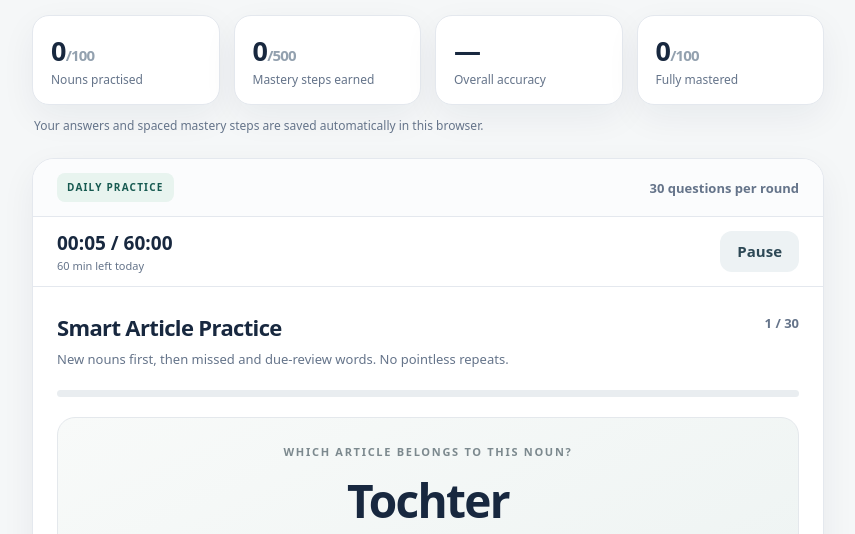
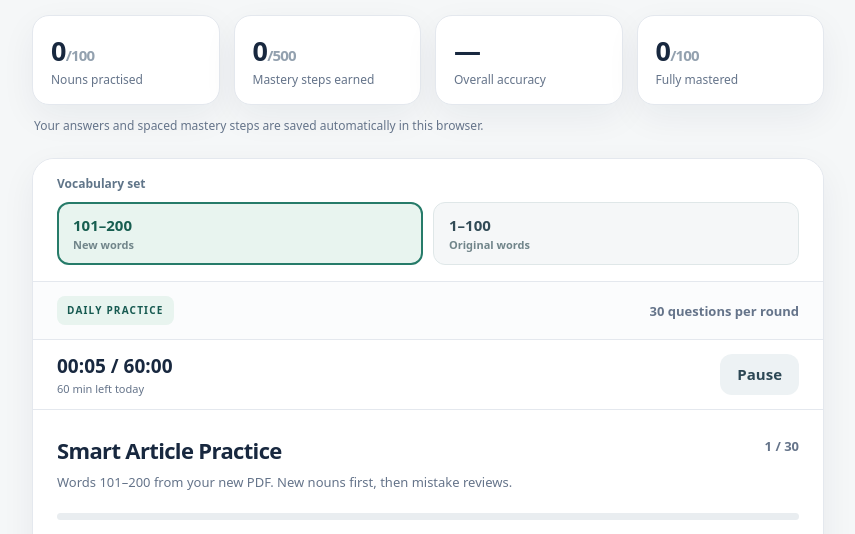
Before and after one commit to Yasir88y/learne-germann-articlez-chtgpt, a plain HTML site: page index.html in a window 1280 px wide. Shown: the part 407-941 px from the top of the page, without its empty margins (212-1067 px from the left). Drawn offline with Linux system fonts and the light colour scheme.

Commit message:
Add vocabulary-set selector, default new words, and deck-specific stats

```diff
--- a/index.html
+++ b/index.html
@@ -38,6 +38,13 @@
     .session-heading{display:flex;align-items:center;justify-content:space-between;gap:12px;padding:14px 24px;background:#fbfcfd;border-bottom:1px solid var(--line)}
     .mode-tag{color:#175a51;background:#e8f4ef;font-size:10px;font-weight:850;letter-spacing:1.2px;border-radius:8px;padding:7px 10px;white-space:nowrap}
     .word-progress{font-size:12px;color:#7a888d;margin-top:8px}
+    .deckbar{padding:16px 24px;background:#fff;border-bottom:1px solid var(--line)}
+    .deck-heading{display:block;font-size:12px;font-weight:750;color:#607589;margin-bottom:9px}
+    .deck-actions{display:grid;grid-template-columns:repeat(2,minmax(0,1fr));gap:10px}
+    .deck-choice{min-width:0;border:1px solid #dfe7e8;background:#f5f7f8;color:#314b56;border-radius:12px;padding:11px 15px;text-align:left;font-size:15px;font-weight:800}
+    .deck-choice small{display:block;font-size:11px;font-weight:600;color:#71858a}
+    .deck-choice.active{border:2px solid #267b69;background:#e8f4ef;color:#175e50;padding:10px 14px}
+
     .daily-bar{display:flex;align-items:center;justify-content:space-between;padding:12px 24px;gap:10px;border-bottom:1px solid var(--line)}
     .daily-bar strong{font-size:19px;font-variant-numeric:tabular-nums}.daily-bar #daily-status{font-size:11px;color:var(--sub)}.daily-bar button{padding:9px 17px}
     .rules-note{margin-top:22px;border-top:1px solid var(--line);padding-top:16px;font-size:12px;color:#74808a}
@@ -76,9 +83,9 @@
     .footer{display:flex;justify-content:space-between;align-items:center;gap:12px;flex-wrap:wrap;margin-top:28px;color:#758496;font-size:12px}
     .link-button{background:none;border:0;text-decoration:underline;color:#647585;padding:4px}
     [hidden]{display:none!important}
-    @media(max-width:780px){.stats{grid-template-columns:repeat(2,minmax(0,1fr))}.shell{padding:16px 14px 40px}.hero{padding:24px}.hero-mark{display:none}.panel-pad{padding:20px}.stats{gap:9px}.stat{padding:12px}.stat .num{font-size:23px}.hero h1{font-size:29px}}
+    @media(max-width:780px){.deckbar{padding:14px 18px}.stats{grid-template-columns:repeat(2,minmax(0,1fr))}.shell{padding:16px 14px 40px}.hero{padding:24px}.hero-mark{display:none}.panel-pad{padding:20px}.stats{gap:9px}.stat{padding:12px}.stat .num{font-size:23px}.hero h1{font-size:29px}}
     @media(max-width:440px){.chip{display:none}.session-heading{padding:13px 18px;gap:8px}.session-heading .small-count{font-size:11px}.noun-card{min-height:205px}.actions .btn{padding:12px 15px}.stats{gap:8px}.stat{padding:11px 10px}.stat .lab{font-size:11px}}
-    @media(max-width:360px){.shell{padding:12px 10px 32px}.hero{padding:21px}.panel-pad{padding:16px}.session-heading{padding:12px 14px}.mode-tag{font-size:9px;padding:6px 7px}.noun-card{min-height:190px;padding:16px}.stat{padding:10px 7px}.stat .num{font-size:21px}.choices{gap:7px}.choice{padding:15px 3px}}
+    @media(max-width:360px){.deckbar{padding:12px 14px}.deck-choice{font-size:13px;padding:9px 11px}.deck-choice.active{padding:8px 10px}.shell{padding:12px 10px 32px}.hero{padding:21px}.panel-pad{padding:16px}.session-heading{padding:12px 14px}.mode-tag{font-size:9px;padding:6px 7px}.noun-card{min-height:190px;padding:16px}.stat{padding:10px 7px}.stat .num{font-size:21px}.choices{gap:7px}.choice{padding:15px 3px}}
     @media(prefers-reduced-motion:reduce){*,*:before,*:after{transition:none!important}}
   </style>
 </head>
@@ -101,6 +108,13 @@
     <p class="progress-explainer" id="progress-explainer" aria-live="polite">Your earlier answers and credited learning steps are counted separately.</p>
     <main class="main">
       <section class="panel" aria-label="Study session">
+        <div class="deckbar">
+          <span class="deck-heading">Vocabulary set</span>
+          <div class="deck-actions" role="group" aria-label="Choose vocabulary set">
+            <button type="button" class="deck-choice" id="deck-new" aria-pressed="true">101–200 <small>New words</small></button>
+            <button type="button" class="deck-choice" id="deck-old" aria-pressed="false">1–100 <small>Original words</small></button>
+          </div>
+        </div>
         <div class="session-heading"><span class="mode-tag">DAILY PRACTICE</span><span class="small-count">30 questions per round</span></div><div class="daily-bar"><div><strong id="daily-clock">00:00 / 60:00</strong><div id="daily-status">Active study time today</div></div><button class="btn alt" id="pause-button" type="button">Pause</button></div>
         <div class="panel-pad">
           <div class="quiz-top"><div><h2 class="mode-title" id="mode-title">Smart Article Practice</h2><p class="mode-desc" id="mode-desc">New nouns first, then missed and due-review words. No pointless repeats.</p></div><span class="small-count" id="question-count">1 / 30</span></div>
@@ -257,6 +271,14 @@
     ];
     const words = raw.concat(extraRaw).map((r,i)=>({id:i,article:r[0],noun:r[1],english:r[2]}));
 
+    // New vocabulary is the default; original records remain on their original IDs 0-99.
+    const DECK_KEY="artikel-studio-active-deck-v1";
+    let deck=localStorage.getItem(DECK_KEY)==="old"?"old":"new";
+    const deckWords=()=>deck==="new"?words.slice(100,200):words.slice(0,100);
+    const inDeck=w=>deck==="new"?w.id>=100&&w.id<200:w.id<100;
+    const roundKey=()=>deck==="new"?"artikel-studio-round-series02-v1":"artikel-studio-round-v1";
+    const recentKey=()=>deck==="new"?"artikel-studio-recent-series02-v1":"artikel-studio-recent-v1";
+
     // The v2 mastery model counts only correct answers with a known question format.
     // Legacy attempts/mistakes are retained, but legacy correct answers cannot count
     // toward the new 3-MCQ + 2-typing mastery rule.
@@ -302,8 +324,8 @@
     let lastTick=Date.now(),lastActivity=Date.now();
     function saveDaily(){try{localStorage.setItem(DAILY_KEY,JSON.stringify(daily));}catch(_){}}
     function saveRound(){
-      try{localStorage.setItem(ROUND_KEY,JSON.stringify({
-        day:dayKey(),completedCount,roundCorrect,seenIds:[...seenThisSession],
+      try{localStorage.setItem(roundKey(),JSON.stringify({
+        day:dayKey(),deck,completedCount,roundCorrect,seenIds:[...seenThisSession],
         retries:[...retryAt],currentId:current?current.id:null,currentMode
       }));}catch(_){}
     }
@@ -339,9 +361,9 @@
     let seenThisSession = new Set();
     let retryAt = new Map();
     // Persist the most recently answered nouns across rounds and page reloads.
-    let recentWords = (()=>{const a=stored(RECENT_KEY);return Array.isArray(a)?a.filter(x=>Number.isInteger(x)&&x>=0&&x<100).slice(-RECENT_WINDOW):[];})();
+    let recentWords = (()=>{const a=stored(recentKey());return Array.isArray(a)?a.filter(x=>Number.isInteger(x)&&!!words[x]&&inDeck(words[x])).slice(-RECENT_WINDOW):[];})();
     let advanceTimer = null;
-    function saveRecent(){try{localStorage.setItem(RECENT_KEY,JSON.stringify(recentWords));}catch(_){}}
+    function saveRecent(){try{localStorage.setItem(recentKey(),JSON.stringify(recentWords));}catch(_){}}
 
     function cancelAdvance() {
       if (advanceTimer !== null) {
@@ -428,7 +450,7 @@
       return shuffle(pool)[0];
     }
     function chooseWord() {
-      const unmastered=words.filter(w=>!isMastered(w));
+      const unmastered=deckWords().filter(w=>!isMastered(w));
       if(!unmastered.length)return null;
       const neverSeen=unmastered.filter(w=>record(w.id).seen===0);
       const readyRetry=unmastered.filter(w=>retryAt.has(w.id)&&retryAt.get(w.id)<=completedCount);
@@ -462,15 +484,15 @@
       return pickBalanced(pool);
     }
     function updateStats() {
-      const entries=words.map(w=>record(w.id));
+      const entries=deckWords().map(w=>record(w.id));
       const tried=entries.reduce((t,p)=>t+p.seen,0);
       const right=entries.reduce((t,p)=>t+p.correct,0);
       const milestones=entries.reduce((n,p)=>n+Math.min(3,p.successes.filter(x=>x.mode==="choice").length)+Math.min(2,p.successes.filter(x=>x.mode==="type").length),0);
       const wrong=entries.reduce((n,p)=>n+p.wrong,0);
-      $("stat-mastered").innerHTML=words.filter(isMastered).length + '<span style="color:#93a1af;font-size:15px">/100</span>';
+      $("stat-mastered").innerHTML=deckWords().filter(isMastered).length + '<span style="color:#93a1af;font-size:15px">/100</span>';
       $("stat-steps").innerHTML=milestones+'<span style="color:#93a1af;font-size:15px">/500</span>';
       $("stat-accuracy").textContent=tried?Math.round((right/tried)*100)+"%":"—";
-      $("stat-review").innerHTML=words.filter(w=>record(w.id).seen>0).length+'<span style="color:#93a1af;font-size:15px">/100</span>';
+      $("stat-review").innerHTML=deckWords().filter(w=>record(w.id).seen>0).length+'<span style="color:#93a1af;font-size:15px">/100</span>';
       $("progress-explainer").textContent=tried?right+" correct and "+wrong+" incorrect answers recorded ("+tried+" total). Mastery steps count only qualifying spaced recalls; full mastery takes 3 MCQs + 2 typed answers per noun.":"Your answers and spaced mastery steps are saved automatically in this browser.";
     }
     function startSession() {
@@ -482,8 +504,19 @@
       saveRound();render();
     }
     function describeWait(){return "All answers are saved. Keep practising within your remaining daily time.";}
+    function updateDeckUI(){
+      for(const key of ["new","old"]){
+        const btn=$("deck-"+key);
+        btn.classList.toggle("active",deck===key);
+        btn.setAttribute("aria-pressed",String(deck===key));
+      }
+      $("mode-desc").textContent=deck==="new"?
+        "Words 101–200 from your new PDF. New nouns first, then mistake reviews.":
+        "Your original 1–100 nouns. Earlier mastery and answers are preserved.";
+    }
     function render() {
       cancelAdvance();
+      updateDeckUI();
       if (completedCount >= SESSION_LIMIT) current=null;
       if(!current&&completedCount<SESSION_LIMIT&&!daily.paused&&daily.ms<DAILY_MAX)current=chooseWord();
       const finished=completedCount>=SESSION_LIMIT||daily.paused||daily.ms>=DAILY_MAX||!current;
@@ -496,8 +529,8 @@
       if (finished) {
         $("empty-title").textContent=daily.ms>=DAILY_MAX?"Your daily hour is complete!":daily.paused?"Practice paused":completedCount>=SESSION_LIMIT?"Round complete!":"All 100 words mastered!";
         $("empty-message").textContent=completedCount+" questions completed · "+roundCorrect+" correct. "+(daily.ms>=DAILY_MAX?"All progress is saved; return tomorrow.":daily.paused?"Your remaining study time and progress are saved.":describeWait());
-        const allMastered=words.every(isMastered);
-        const hasDue=words.some(w=>!isMastered(w));
+        const allMastered=deckWords().every(isMastered);
+        const hasDue=deckWords().some(w=>!isMastered(w));
         $("restart").textContent=allMastered?"All mastered":daily.ms>=DAILY_MAX?"Come back tomorrow":daily.paused?"Resume practice":"Start another round";
         $("restart").disabled=allMastered||daily.ms>=DAILY_MAX;
         saveRound();showClock();updateStats();return;
```
